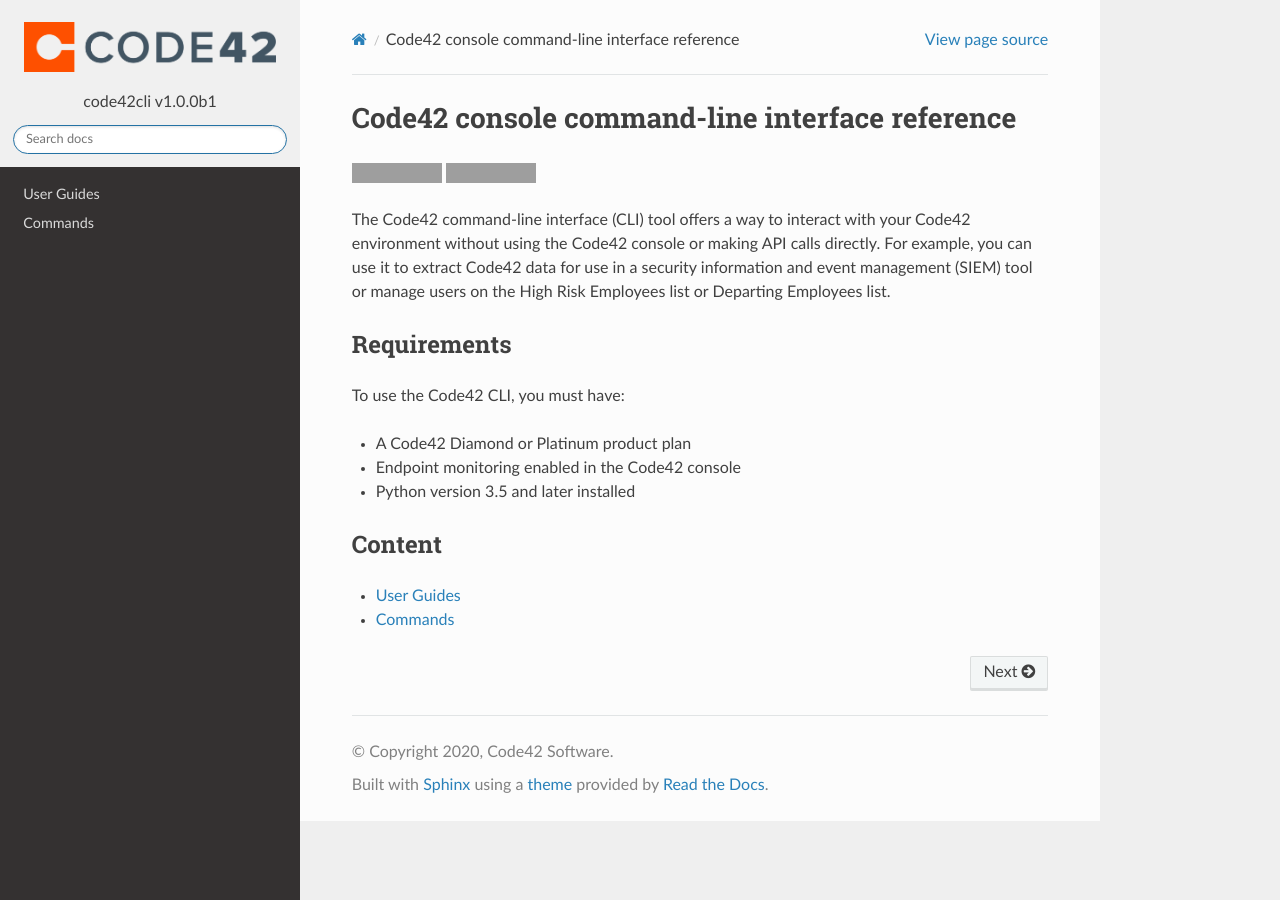
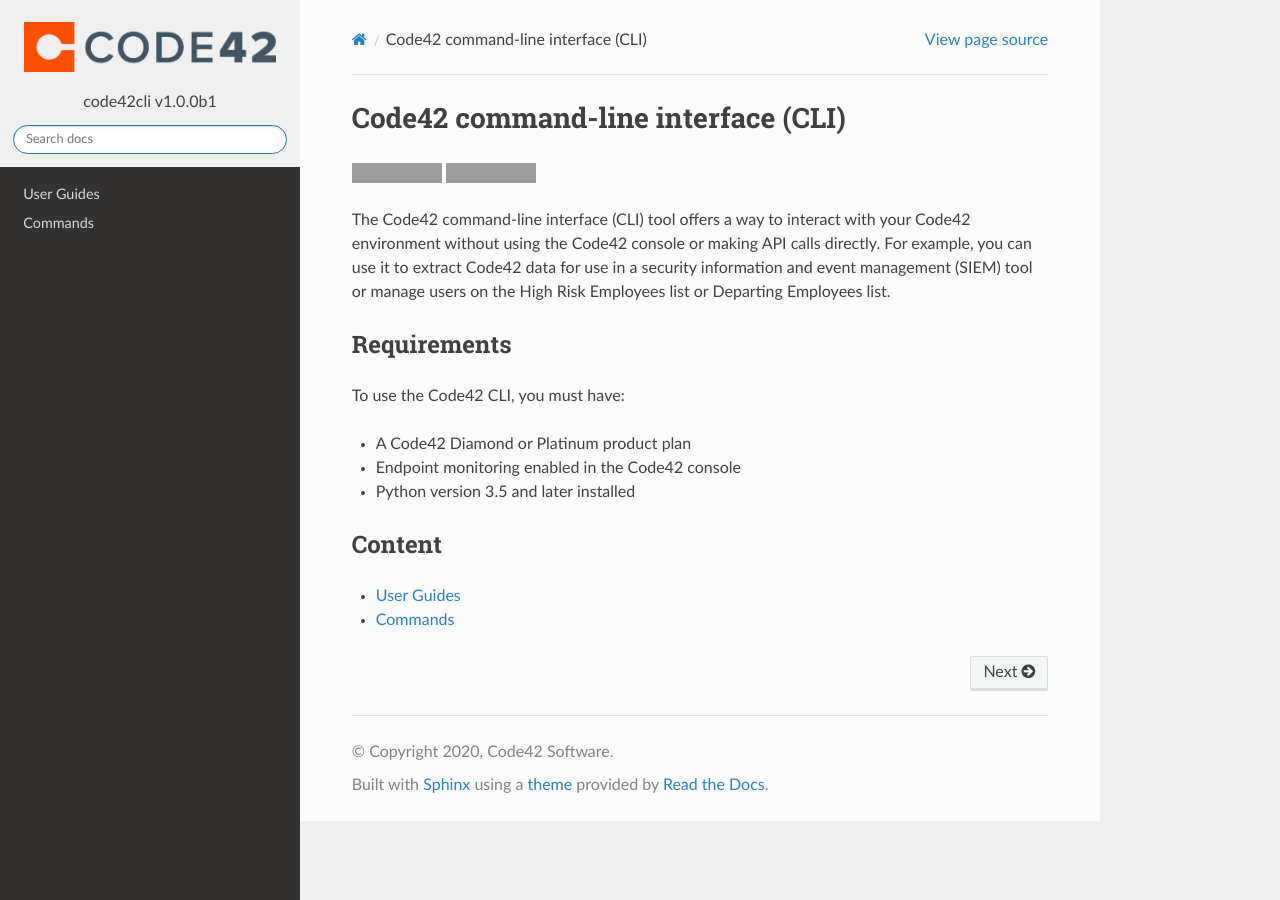
Before and after one commit to code42/code42cli, a Sphinx documentation site: the page built from docs/index.md, in a window 1280 px wide. Built offline with Sphinx 7.4.7 and the Read the Docs theme 2.0.0, drawn with Linux system fonts in a browser that asks for light colours; grey boxes are pictures that could not be loaded.

Commit message:
Update index.md
Question: In the Content section, is there a way to display links to the sub-pages? So link to User Guides and, in sub-bullets, all the guides within it?

```diff
--- a/docs/index.md
+++ b/docs/index.md
@@ -1,4 +1,4 @@
-# Code42 console command-line interface reference
+# Code42 command-line interface (CLI)
 
 [![license](https://img.shields.io/pypi/l/code42cli.svg)](https://pypi.org/project/code42cli/)
 [![versions](https://img.shields.io/pypi/pyversions/code42cli.svg)](https://pypi.org/project/code42cli/)
```
